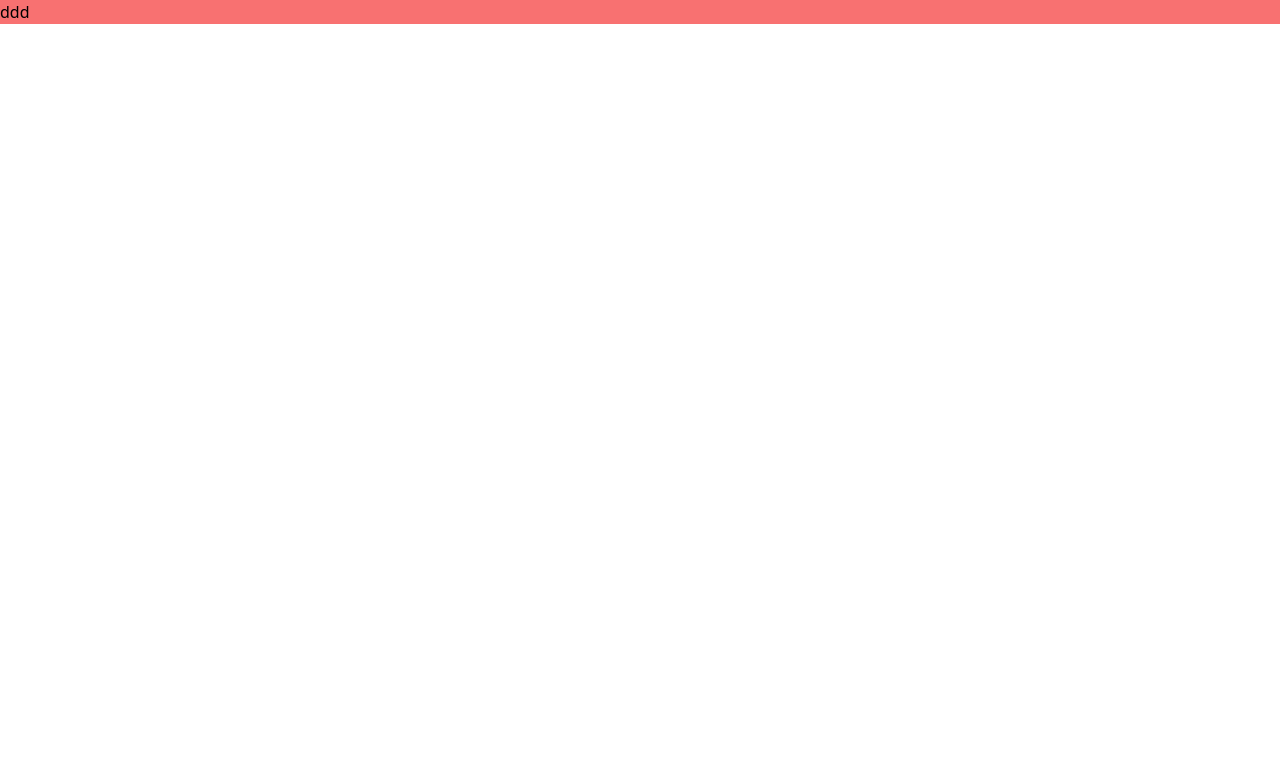
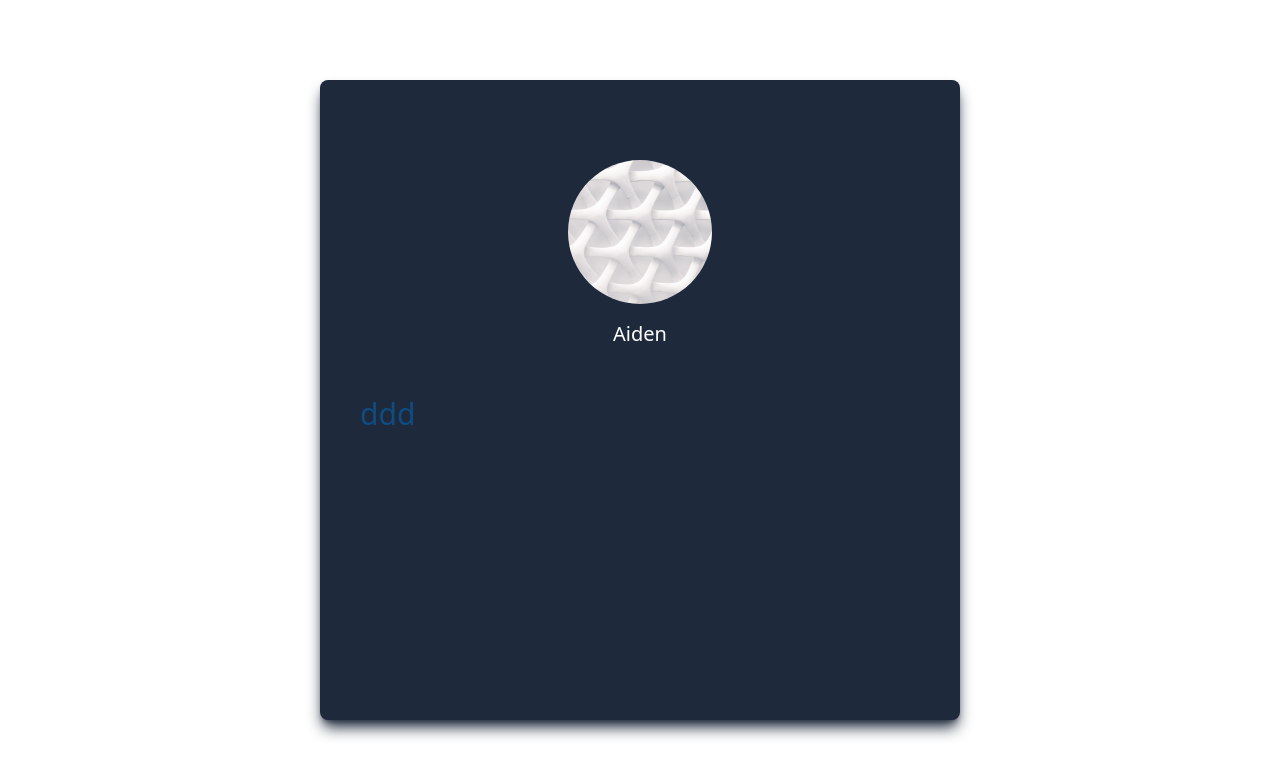
Before and after one commit to morpheus1991/new.Ioudhospital.components, a Next.js app: page / in a window 1280 px wide. Shown: the top 778 px of the page. Built offline with nearby package versions, Linux system fonts and the light colour scheme.

Commit message:
프라이머리 컬러 추가

```diff
--- a/pages/index.tsx
+++ b/pages/index.tsx
@@ -1,9 +1,12 @@
 import React from "react";
+import Layout from "../components/layout";
 
 const Home = () => {
   return (
     <div>
-      <p className="bg-red-400">ddd</p>
+      <Layout home>
+        <p className="text-primary text-3xl">ddd</p>
+      </Layout>
     </div>
   );
 };
--- a/tailwind.config.js
+++ b/tailwind.config.js
@@ -4,7 +4,14 @@ module.exports = {
     "./components/**/*.{js,ts,jsx,tsx}",
   ],
   theme: {
-    extend: {},
+    extend: {
+      colors: {
+        primary: "#0F4C81",
+        mixGray: "#495057",
+        lightGray: "#868E96",
+        lightBg: "#EDF1F6",
+      },
+    },
   },
   plugins: [],
   addBase: {},
```
